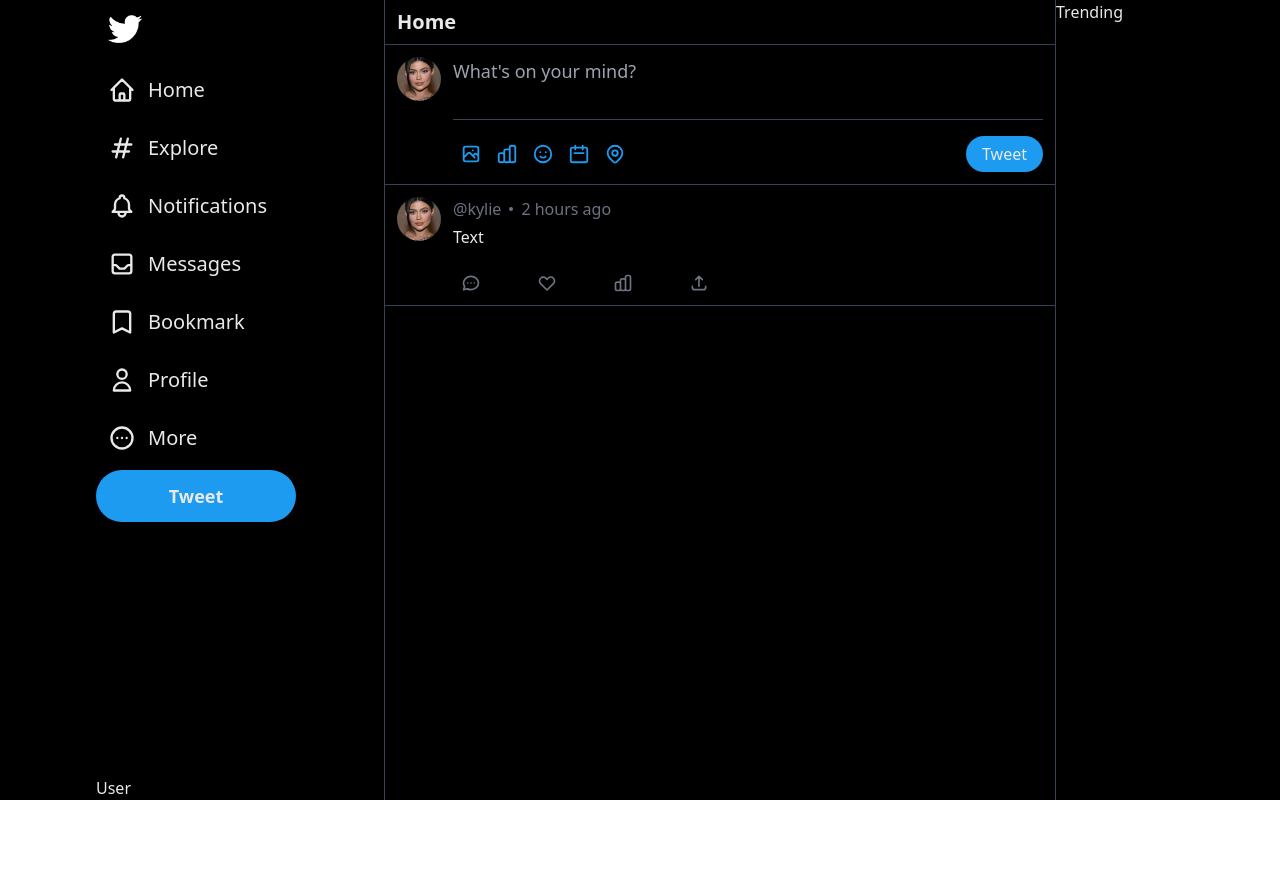
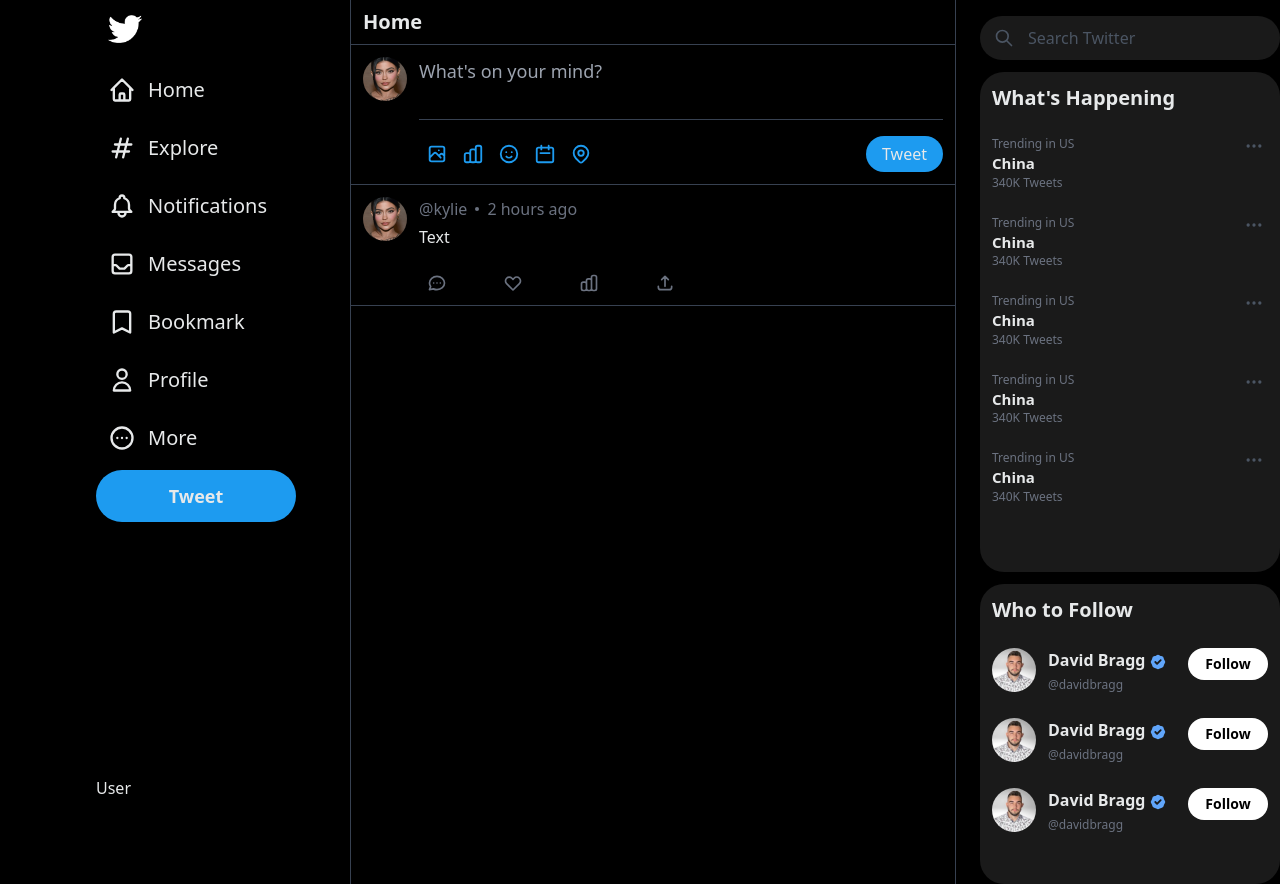
Before and after one commit to MangGlang/twitter-clone, a Next.js app: page / in a window 1280 px wide. Before the commit the page ends 800 px from the top, so only its background shows below. Built offline with nearby package versions, Linux system fonts and the light colour scheme.

Commit message:
Trending Component

```diff
--- a/components/Postfeed.js
+++ b/components/Postfeed.js
@@ -4,7 +4,7 @@ import TweetInput from "./TweetInput";
 export default function Postfeed() {
   return (
     <div
-      className="sm:ml-20 xl:ml-96 max-w-2xl flex-grow
+      className="sm:ml-16 xl:ml-[350px] max-w-2xl flex-grow
         border-gray-700 border-x"
     >
       <div className="px-3 py-2 text-lg sm:text-xl font-bold border-b border-gray-700
--- a/components/Trending.js
+++ b/components/Trending.js
@@ -1,5 +1,111 @@
+import { DotsHorizontalIcon, SearchIcon } from "@heroicons/react/outline";
+import { BadgeCheckIcon } from "@heroicons/react/solid";
+
 export default function Trending() {
-    return (
-        <div className="hidden lg:flex">Trending</div>
-    )
+  return (
+    <div className="hidden lg:flex flex-col ml-6 mt-4">
+      <div
+        className="flex space-x-3 bg-white bg-opacity-10
+        w-[300px] h-[44px] p-3 rounded-3xl
+        "
+      >
+        <SearchIcon className="w-6 text-gray-600" />
+        <input
+          className="bg-transparent
+                focus:outline-none
+                placeholder:text-gray-600
+                "
+          placeholder="Search Twitter"
+        ></input>
+      </div>
+      <div className="w-[300px] h-[500px] bg-white bg-opacity-10 rounded-3xl mt-3">
+        <h1 className="font-bold text-xl p-3">What's Happening</h1>
+        <div className="p-3 relative">
+          <DotsHorizontalIcon className="w-5 text-gray-600 absolute right-4" />
+          <p className="text-xs text-gray-500">Trending in US</p>
+          <h1 className="text-[15px] font-bold">China</h1>
+          <p className="text-xs text-gray-500">340K Tweets</p>
+        </div>
+        <div className="p-3 relative">
+          <DotsHorizontalIcon className="w-5 text-gray-600 absolute right-4" />
+          <p className="text-xs text-gray-500">Trending in US</p>
+          <h1 className="text-[15px] font-bold">China</h1>
+          <p className="text-xs text-gray-500">340K Tweets</p>
+        </div>
+        <div className="p-3 relative">
+          <DotsHorizontalIcon className="w-5 text-gray-600 absolute right-4" />
+          <p className="text-xs text-gray-500">Trending in US</p>
+          <h1 className="text-[15px] font-bold">China</h1>
+          <p className="text-xs text-gray-500">340K Tweets</p>
+        </div>
+        <div className="p-3 relative">
+          <DotsHorizontalIcon className="w-5 text-gray-600 absolute right-4" />
+          <p className="text-xs text-gray-500">Trending in US</p>
+          <h1 className="text-[15px] font-bold">China</h1>
+          <p className="text-xs text-gray-500">340K Tweets</p>
+        </div>
+        <div className="p-3 relative">
+          <DotsHorizontalIcon className="w-5 text-gray-600 absolute right-4" />
+          <p className="text-xs text-gray-500">Trending in US</p>
+          <h1 className="text-[15px] font-bold">China</h1>
+          <p className="text-xs text-gray-500">340K Tweets</p>
+        </div>
+      </div>
+      <div className="w-[300px] h-[300px] bg-white bg-opacity-10 rounded-3xl mt-3">
+        <h1 className="font-bold text-xl p-3">Who to Follow</h1>
+
+        <div className="flex justify-between p-3">
+          <div className="flex space-x-3">
+            <img
+              className="w-11 h-11 object-cover rounded-full"
+              src="/assets/bragg.png"
+            />
+            <div>
+              <div className="flex space-x-1 space-y-1">
+                <h1 className="font-bold">David Bragg</h1>
+                <BadgeCheckIcon className="w-[18px] text-blue-400" />
+              </div>
+              <h1 className="text-[12px] mt-1 text-gray-500">@davidbragg</h1>
+            </div>
+          </div>
+
+          <button className="bg-white text-black text-sm w-20 h-8 rounded-3xl font-bold">Follow</button>
+        </div>
+        <div className="flex justify-between p-3">
+          <div className="flex space-x-3">
+            <img
+              className="w-11 h-11 object-cover rounded-full"
+              src="/assets/bragg.png"
+            />
+            <div>
+              <div className="flex space-x-1 space-y-1">
+                <h1 className="font-bold">David Bragg</h1>
+                <BadgeCheckIcon className="w-[18px] text-blue-400" />
+              </div>
+              <h1 className="text-[12px] mt-1 text-gray-500">@davidbragg</h1>
+            </div>
+          </div>
+
+          <button className="bg-white text-black text-sm w-20 h-8 rounded-3xl font-bold">Follow</button>
+        </div>
+        <div className="flex justify-between p-3">
+          <div className="flex space-x-3">
+            <img
+              className="w-11 h-11 object-cover rounded-full"
+              src="/assets/bragg.png"
+            />
+            <div>
+              <div className="flex space-x-1 space-y-1">
+                <h1 className="font-bold">David Bragg</h1>
+                <BadgeCheckIcon className="w-[18px] text-blue-400" />
+              </div>
+              <h1 className="text-[12px] mt-1 text-gray-500">@davidbragg</h1>
+            </div>
+          </div>
+
+          <button className="bg-white text-black text-sm w-20 h-8 rounded-3xl font-bold">Follow</button>
+        </div>
+      </div>
+    </div>
+  );
 }
```
